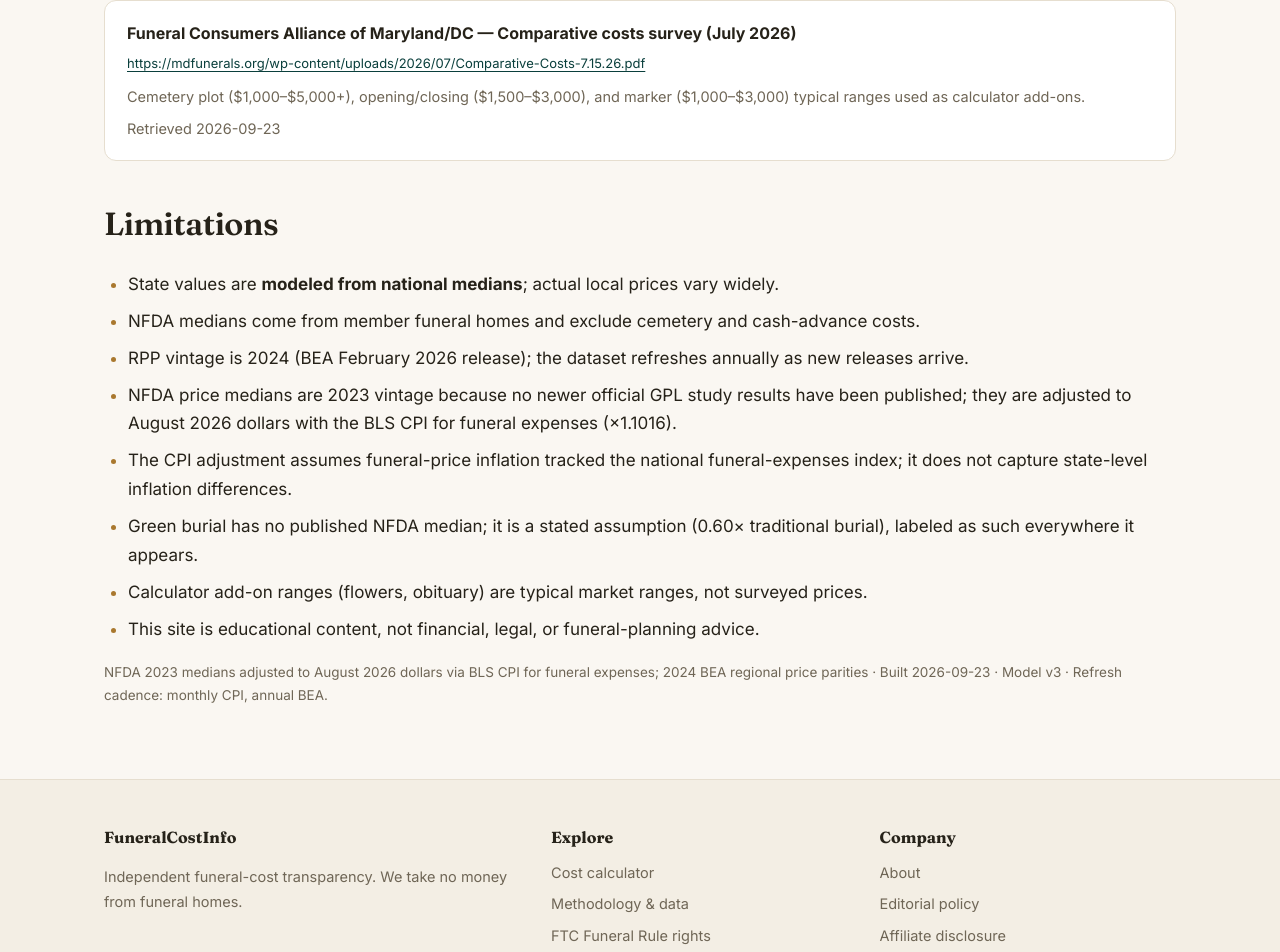
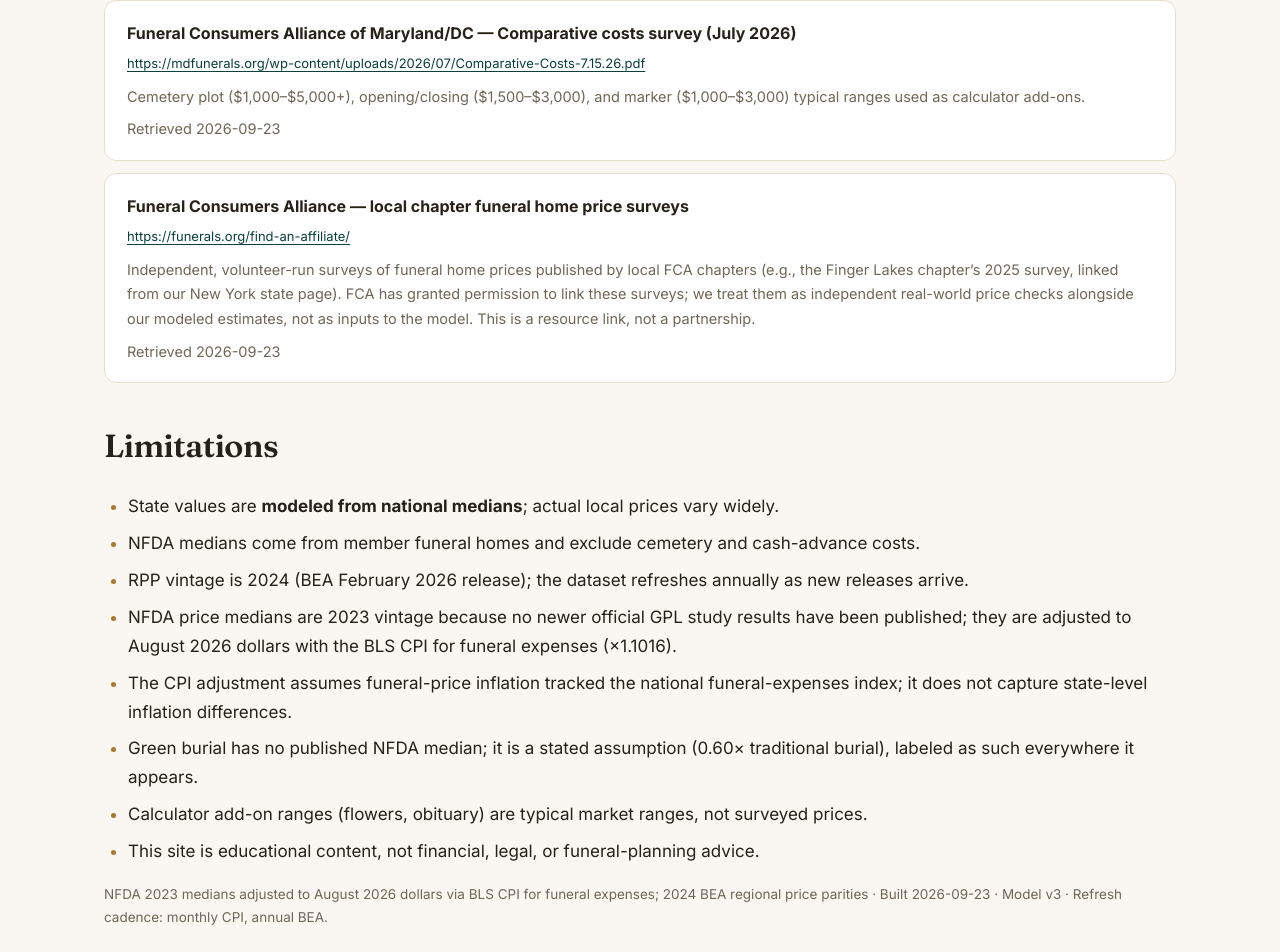
Before and after one commit to dtyutyunik/funeralcostinfo, a Next.js app in the folder site/: page /methodology in a window 1280 px wide. Shown: the part 5511-6463 px from the top of the page. Built offline with nearby package versions, Linux system fonts and the light colour scheme.

Commit message:
Methodology: cite FCA chapter surveys as independent price checks (permission granted)

```diff
--- a/site/app/methodology/page.tsx
+++ b/site/app/methodology/page.tsx
@@ -43,6 +43,12 @@ const SOURCES = [
     name: 'Funeral Consumers Alliance of Maryland/DC — Comparative costs survey (July 2026)',
     url: 'https://mdfunerals.org/wp-content/uploads/2026/07/Comparative-Costs-7.15.26.pdf',
     provides: 'Cemetery plot ($1,000–$5,000+), opening/closing ($1,500–$3,000), and marker ($1,000–$3,000) typical ranges used as calculator add-ons.',
+  },
+  {
+    name: 'Funeral Consumers Alliance — local chapter funeral home price surveys',
+    url: 'https://funerals.org/find-an-affiliate/',
+    provides:
+      'Independent, volunteer-run surveys of funeral home prices published by local FCA chapters (e.g., the Finger Lakes chapter\u2019s 2025 survey, linked from our New York state page). FCA has granted permission to link these surveys; we treat them as independent real-world price checks alongside our modeled estimates, not as inputs to the model. This is a resource link, not a partnership.',
   },
 ];
 
```
